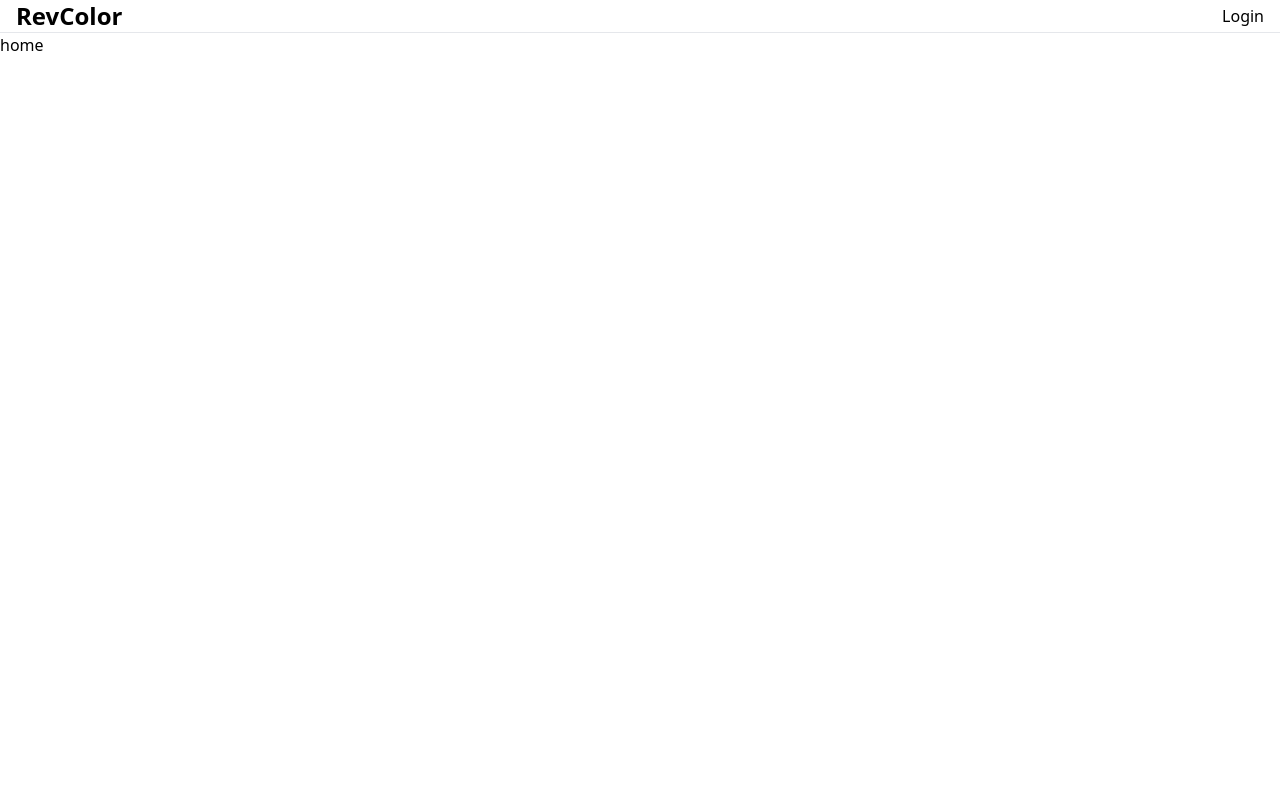
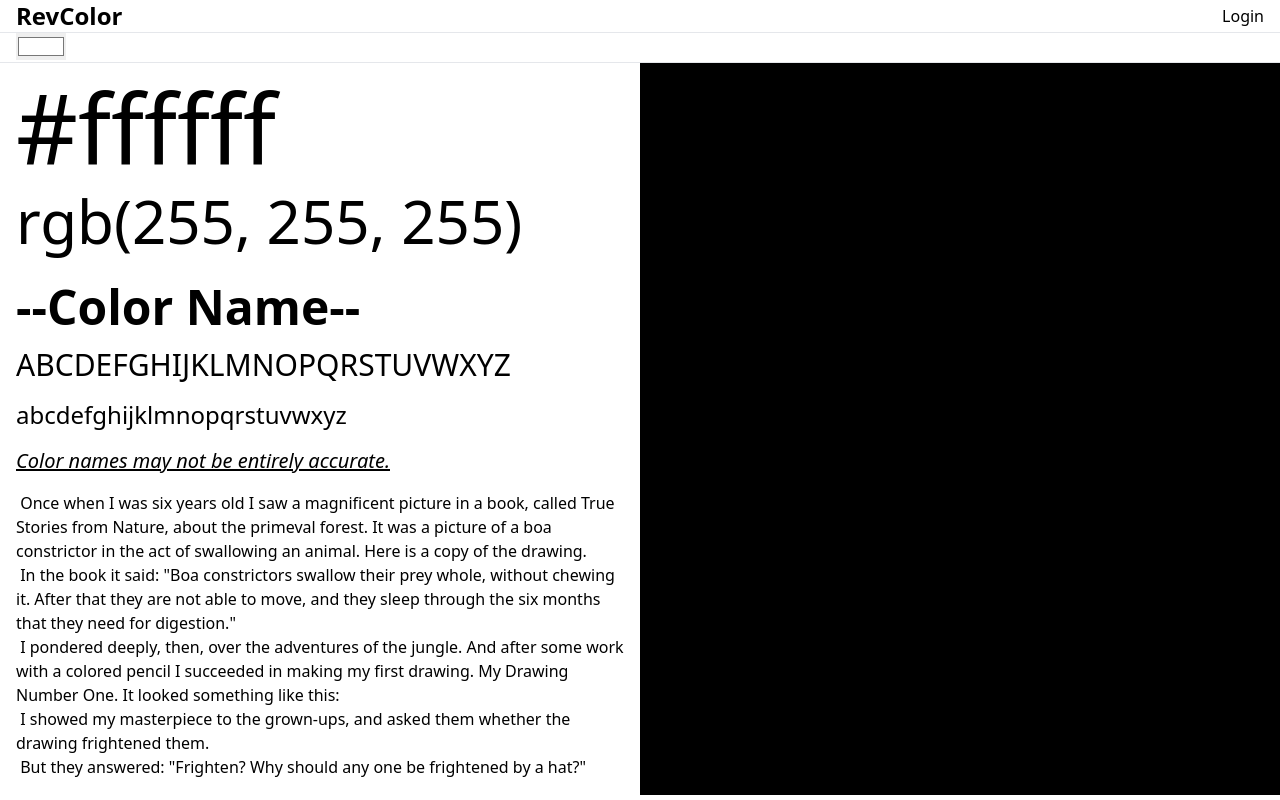
Before and after one commit to minji105/RevColor, a React (Vite) app: page / in a window 1280 px wide. Built offline with nearby package versions, Linux system fonts and the light colour scheme.

Commit message:
✨ Feat: Home 페이지에 Toolbar, ColorContainer 컴포넌트 추가

```diff
--- a/src/pages/Home.jsx
+++ b/src/pages/Home.jsx
@@ -1,5 +1,13 @@
+import Toolbar from '../components/Toolbar/Toolbar';
+import ColorContainer from '../components/ColorContainer/ColorContainer';
+
 function Home() {
-  return <div>home</div>;
+  return (
+    <div>
+      <Toolbar />
+      <ColorContainer />
+    </div>
+  );
 }
 
 export default Home;
```
